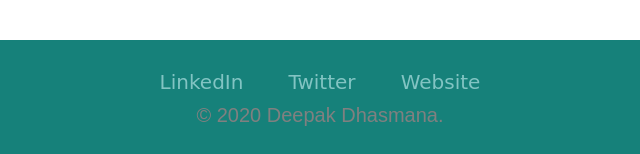
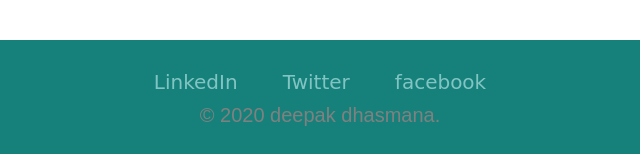
Before and after one commit to Deepak1492/newcss, a plain HTML site: page index.html in a window 1280 px wide. Shown: the part 2276-2430 px from the top of the page, 320-960 px from the left. Drawn offline with Linux system fonts and the light colour scheme; a web font is replaced by a local one.

Commit message:
Update index.html

```diff
--- a/index.html
+++ b/index.html
@@ -50,10 +50,10 @@
   </div>
 
     <div class="bottom-container">
-        <a class="footer-link" href="https://www.linkedin.com/">LinkedIn</a>
-        <a class="footer-link" href="https://twitter.com/">Twitter</a>
-        <a class="footer-link" href="https://www.appbrewery.co/">Website</a>
-        <p class="company">© 2020 Deepak Dhasmana.</p>
+        <a class="footer-link" href="https://www.linkedin.com/in/deepak-dhasmana-775414123">LinkedIn</a>
+        <a class="footer-link" href="https://twitter.com/DeepakDhasmana18?s=09">Twitter</a>
+        <a class="footer-link" href="https://www.facebook.com/Deep.dhasmana">facebook</a>
+        <p class="company">© 2020 deepak dhasmana.</p>
     </div>
 
   </body>
```
